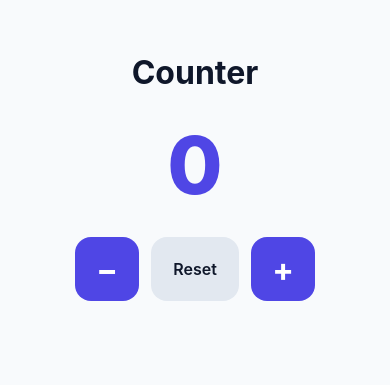
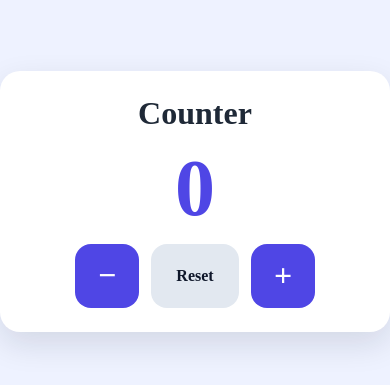
Before and after one commit to vladmoca90/ReactNative-miniprojects, a React Native app: screen / in a window 390 px wide. Shown: the part 245-630 px from the top of the page. Built offline with nearby package versions, Linux system fonts and the light colour scheme.

Commit message:
Created css files for the counter

```diff
--- a/src/app/index.tsx
+++ b/src/app/index.tsx
@@ -1,15 +1,18 @@
 import { useState } from 'react';
-import { Pressable, SafeAreaView, StyleSheet, Text, View } from 'react-native';
+import { Pressable, SafeAreaView, Text, View } from 'react-native';
+
+import { styles } from './styles/counter';
 
 export default function CounterScreen() {
   const [count, setCount] = useState(0);
 
   return (
-    <SafeAreaView style={styles.container}>
+    <SafeAreaView style={styles.page}>
+      <View style={styles.card}>
         <Text style={styles.title}>Counter</Text>
         <Text style={styles.count}>{count}</Text>
 
-      <View style={styles.controls}>
+        <View style={styles.buttons}>
           <Pressable
             accessibilityLabel="Decrease count"
             accessibilityRole="button"
@@ -34,54 +37,7 @@ export default function CounterScreen() {
             <Text style={styles.buttonText}>+</Text>
           </Pressable>
         </View>
+      </View>
     </SafeAreaView>
   );
 }
-
-const styles = StyleSheet.create({
-  container: {
-    flex: 1,
-    alignItems: 'center',
-    justifyContent: 'center',
-    gap: 24,
-    padding: 24,
-    backgroundColor: '#f8fafc',
-  },
-  title: {
-    fontSize: 32,
-    fontWeight: '700',
-    color: '#0f172a',
-  },
-  count: {
-    fontSize: 80,
-    fontWeight: '800',
-    color: '#4f46e5',
-  },
-  controls: {
-    flexDirection: 'row',
-    alignItems: 'center',
-    gap: 12,
-  },
-  button: {
-    width: 64,
-    height: 64,
-    alignItems: 'center',
-    justifyContent: 'center',
-    borderRadius: 16,
-    backgroundColor: '#4f46e5',
-  },
-  buttonText: {
-    color: '#ffffff',
-    fontSize: 32,
-    fontWeight: '700',
-  },
-  resetButton: {
-    width: 88,
-    backgroundColor: '#e2e8f0',
-  },
-  resetButtonText: {
-    color: '#0f172a',
-    fontSize: 16,
-    fontWeight: '600',
-  },
-});
--- /dev/null
+++ b/src/app/index.web.tsx
@@ -0,0 +1,41 @@
+import { useState } from 'react';
+
+import styles from './styles/counter.module.css';
+
+export default function CounterScreen() {
+  const [count, setCount] = useState(0);
+
+  return (
+    <main className={styles.page}>
+      <section className={styles.card}>
+        <h1 className={styles.title}>Counter</h1>
+        <output className={styles.count} aria-live="polite">
+          {count}
+        </output>
+
+        <div className={styles.buttons}>
+          <button
+            className={styles.button}
+            type="button"
+            aria-label="Decrease count"
+            onClick={() => setCount((currentCount) => currentCount - 1)}>
+            −
+          </button>
+          <button
+            className={`${styles.button} ${styles.resetButton}`}
+            type="button"
+            onClick={() => setCount(0)}>
+            Reset
+          </button>
+          <button
+            className={styles.button}
+            type="button"
+            aria-label="Increase count"
+            onClick={() => setCount((currentCount) => currentCount + 1)}>
+            +
+          </button>
+        </div>
+      </section>
+    </main>
+  );
+}
--- /dev/null
+++ b/src/app/styles/counter.module.css
@@ -0,0 +1,72 @@
+.page {
+  display: grid;
+  min-height: 100vh;
+  place-items: center;
+  padding: 24px;
+  background: #eef2ff;
+}
+
+.card {
+  display: flex;
+  width: min(100%, 420px);
+  flex-direction: column;
+  align-items: center;
+  gap: 16px;
+  padding: 24px;
+  border-radius: 20px;
+  background: #ffffff;
+  box-shadow: 0 12px 32px rgb(15 23 42 / 12%);
+}
+
+.title {
+  margin: 0;
+  color: #1f2937;
+  font-size: 2rem;
+}
+
+.count {
+  color: #4f46e5;
+  font-size: 5rem;
+  font-weight: 800;
+  line-height: 1;
+}
+
+.buttons {
+  display: flex;
+  align-items: center;
+  gap: 12px;
+}
+
+.button {
+  width: 64px;
+  height: 64px;
+  border: 0;
+  border-radius: 16px;
+  background: #4f46e5;
+  color: #ffffff;
+  cursor: pointer;
+  font: inherit;
+  font-size: 2rem;
+  font-weight: 700;
+}
+
+.button:hover {
+  background: #4338ca;
+}
+
+.button:focus-visible {
+  outline: 3px solid #a5b4fc;
+  outline-offset: 3px;
+}
+
+.resetButton {
+  width: 88px;
+  background: #e2e8f0;
+  color: #0f172a;
+  font-size: 1rem;
+  font-weight: 600;
+}
+
+.resetButton:hover {
+  background: #cbd5e1;
+}
```
Also changed, not shown: src/app/styles/counter.ts (+9 -0 lines). Lines whose indentation alone changed are shown as unchanged.
